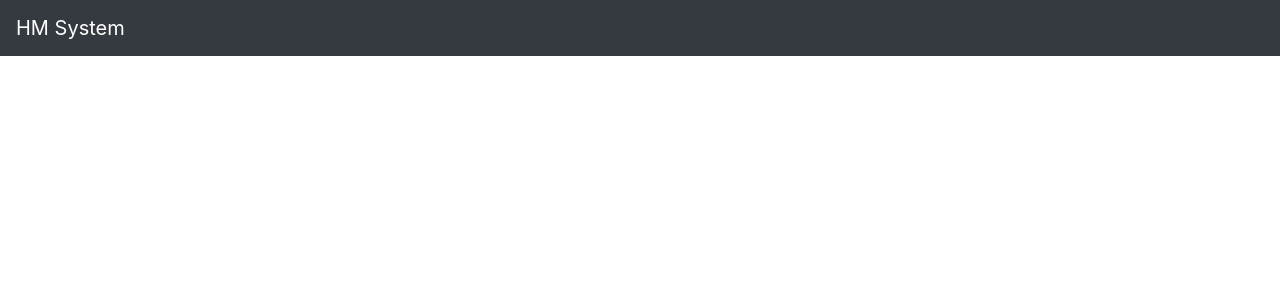
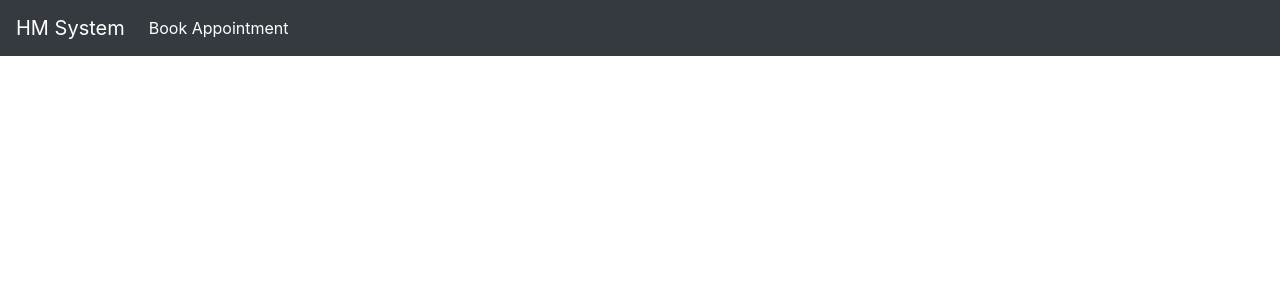
Before and after one commit to sibasisb/hms-project, a React (Create React App) app in the folder frontend/hospital-management-frontend/: page / in a window 1280 px wide. Shown: the top 300 px of the page. Built offline with nearby package versions, Linux system fonts and the light colour scheme.

Commit message:
added /appointment route to MenuComponent

```diff
--- a/frontend/hospital-management-frontend/src/Components/MenuComponent.js
+++ b/frontend/hospital-management-frontend/src/Components/MenuComponent.js
@@ -15,7 +15,9 @@
                 </button>
                 <div className="collapse navbar-collapse" id="navbarSupportedContent">
                 <ul className="navbar-nav mr-auto">
-
+                    <li className="nav-item active">
+                        <Link className="nav-link" to="/appointment"> Book Appointment </Link>
+                    </li>
                 </ul>
                 </div>
             </nav>
```
